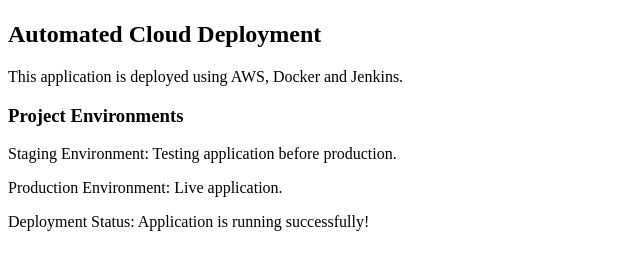
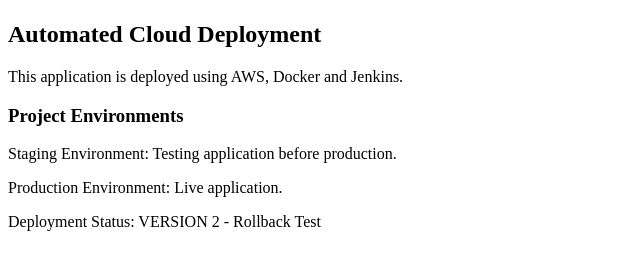
Before and after one commit to swamireddy925-lab/aws-cicd-advanced-project, a plain HTML site: page app/index.html in a window 1280 px wide. Shown: the part 59-328 px from the top of the page, without its empty margins (0-640 px from the left). Drawn offline with Linux system fonts and the light colour scheme.

Commit message:
Update application to version 2 for rollback test

```diff
--- a/app/index.html
+++ b/app/index.html
@@ -18,7 +18,7 @@
 
     <p>Production Environment: Live application.</p>
 
-    <p>Deployment Status: Application is running successfully!</p>
+    <p>Deployment Status: VERSION 2 - Rollback Test</p>
 
 </body>
 </html>
```
